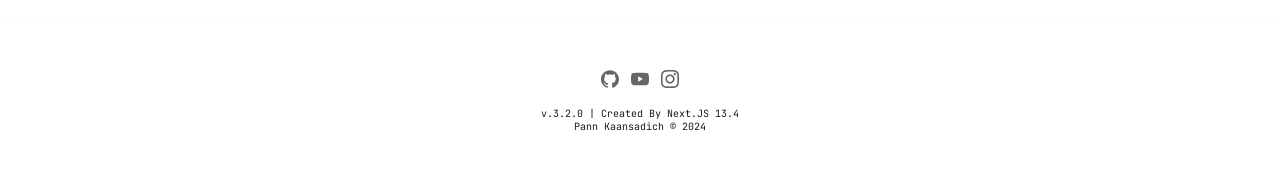
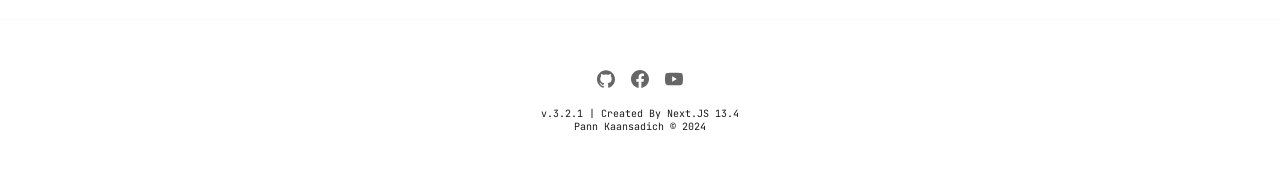
Before and after one commit to pannks/web-v3, a Next.js app in the folder my-next-web/: page /TU in a window 1280 px wide. Shown: the part 782-952 px from the top of the page. Built offline with nearby package versions, Linux system fonts and the light colour scheme; no server answers; the database is empty.

Commit message:
[3.2.1] add GTM

```diff
--- a/my-next-web/package.json
+++ b/my-next-web/package.json
@@ -1,6 +1,6 @@
 {
   "name": "my-next-web",
-  "version": "3.2.0",
+  "version": "3.2.1",
   "private": true,
   "scripts": {
     "dev": "next dev",
--- a/my-next-web/src/app/layout.tsx
+++ b/my-next-web/src/app/layout.tsx
@@ -1,7 +1,8 @@
 import Navigation from '@/components/Navigation';
+import { Rubik, JetBrains_Mono, Noto_Sans_Thai } from 'next/font/google';
 import './globals.scss';
 import type { Metadata } from 'next';
-import { Rubik, JetBrains_Mono, Noto_Sans_Thai } from 'next/font/google';
+
 import Footer from '@/components/Footer';
 import { DarkModeProvider } from '@/contexts/DarkModeContext';
 import { UserProvider } from '@/contexts/UserContext';
@@ -9,6 +10,7 @@ import Script from 'next/script';
 import { Suspense } from 'react';
 
 import SpinnerPage from '@/components/SpinnerPage';
+import Head from 'next/head';
 
 const rubik = Rubik({
     subsets: ['latin'],
@@ -47,11 +49,29 @@ export default function RootLayout({
                     lang="th"
                     className={`${rubik.variable} ${jetBrainsMono.variable} ${notoSansThai.variable}`}
                 >
-                    <Script
-                        strategy="afterInteractive"
-                        src={`https://www.googletagmanager.com/gtm.js?id=${process.env.NEXT_PUBLIC_GTM_ID}`}
-                    />
+                    <Head>
+                        <script
+                            dangerouslySetInnerHTML={{
+                                __html: `
+                                (function(w,d,s,l,i){w[l]=w[l]||[];w[l].push({'gtm.start':
+                                new Date().getTime(),event:'gtm.js'});var f=d.getElementsByTagName(s)[0],
+                                j=d.createElement(s),dl=l!='dataLayer'?'&l='+l:'';j.async=true;j.src=
+                                'https://www.googletagmanager.com/gtm.js?id=%27+i+dl;f.parentNode.insertBefore(j,f);
+                                })(window,document,'script','dataLayer','GTM-MWR4V6FF');
+                                `,
+                            }}
+                        />
+                    </Head>
+
                     <body>
+                        <noscript
+                            dangerouslySetInnerHTML={{
+                                __html: `
+                                <iframe src="https://www.googletagmanager.com/ns.html?id=GTM-MWR4V6FF"
+                                height="0" width="0" style="display:none;visibility:hidden"></iframe>
+                                `,
+                            }}
+                        />
                         <Suspense fallback={<SpinnerPage />}>
                             <Navigation />
                             {children}
--- a/my-next-web/src/components/Footer.module.scss
+++ b/my-next-web/src/components/Footer.module.scss
@@ -11,13 +11,12 @@
 .contacts {
     display: inline-flex;
     flex-direction: row;
-    gap: 1.2rem;
+    gap: 1.6rem;
     margin-bottom: 1.6rem;
     & > a > svg {
         color: var(--c-grey-700);
         &:hover {
-            color: var(--c-primary);
+            color: var(--c-chip-14);
         }
     }
-
 }
--- a/my-next-web/src/components/Footer.tsx
+++ b/my-next-web/src/components/Footer.tsx
@@ -1,7 +1,7 @@
 import React from 'react';
 import styles from './Footer.module.scss';
 import Link from 'next/link';
-import { SiGithub, SiYoutube, SiInstagram } from 'react-icons/si';
+import { SiGithub, SiYoutube, SiInstagram, SiFacebook } from 'react-icons/si';
 
 const Footer = () => {
     return (
@@ -10,14 +10,14 @@ const Footer = () => {
                 <Link href="https://github.com/pannks">
                     <SiGithub size={18} />
                 </Link>
+                <Link href="https://www.facebook.com/pannksofficial">
+                    <SiFacebook size={18} />
+                </Link>
                 <Link href="https://www.youtube.com/channel/UCFnF4VHD1qSyraDuE1LKIFQ">
                     <SiYoutube size={18} />
                 </Link>
-                <Link href="./">
-                    <SiInstagram size={18} />
-                </Link>
             </div>
-            <p>v.3.2.0 | Created By Next.JS 13.4 </p>
+            <p>v.3.2.1 | Created By Next.JS 13.4 </p>
             <p>Pann Kaansadich &copy; 2024 </p>
         </footer>
     );
```
Also changed, not shown: 1 other file (tests, documents, lock files or other folders).
